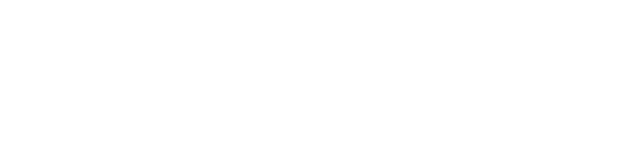
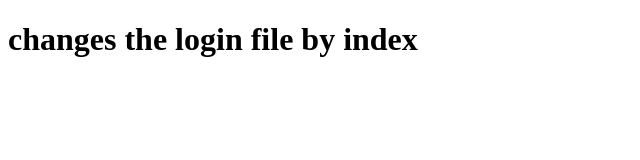
Before and after one commit to mohit-kumar-08/Student-Task-Manager, a plain HTML site: page index.html in a window 1280 px wide. Shown: the whole page, without its empty margins (0-640 px from the left). Drawn offline with Linux system fonts and the light colour scheme.

Commit message:
changes the index file

```diff
--- a/index.html
+++ b/index.html
@@ -3,9 +3,9 @@
 <head>
     <meta charset="UTF-8">
     <meta name="viewport" content="width=device-width, initial-scale=1.0">
-    <title>Document</title>
+    <title>login file</title>
 </head>
 <body>
-
+    <h1>changes the login file by index</h1>
 </body>
 </html>
```
